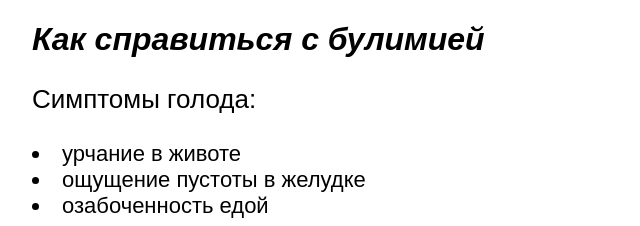
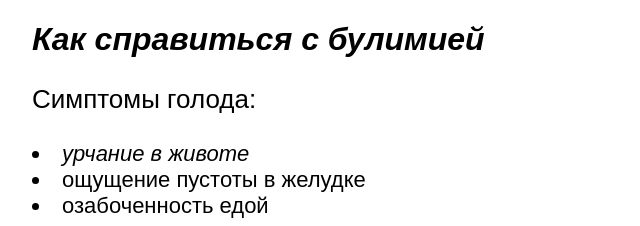
Before and after one commit to Nanotrell/help, a plain HTML site: page index.html in a window 1280 px wide. Shown: the top 226 px of the page, 96-736 px from the left. Drawn offline with nearby package versions, Linux system fonts and the light colour scheme.

Commit message:
Update index.html

```diff
--- a/index.html
+++ b/index.html
@@ -9,7 +9,7 @@
 <body class="container">
     <h1><i>Как справиться с булимией</i></h1>
     <p style="font-size: 26px;">Симптомы голода:
-        <li>урчание в животе</li>
+        <li><i>урчание в животе</i></li>
         <li>ощущение пустоты в желудке</li>
         <li>озабоченность едой</li>
         <li>плохая концентрация</li>
```
